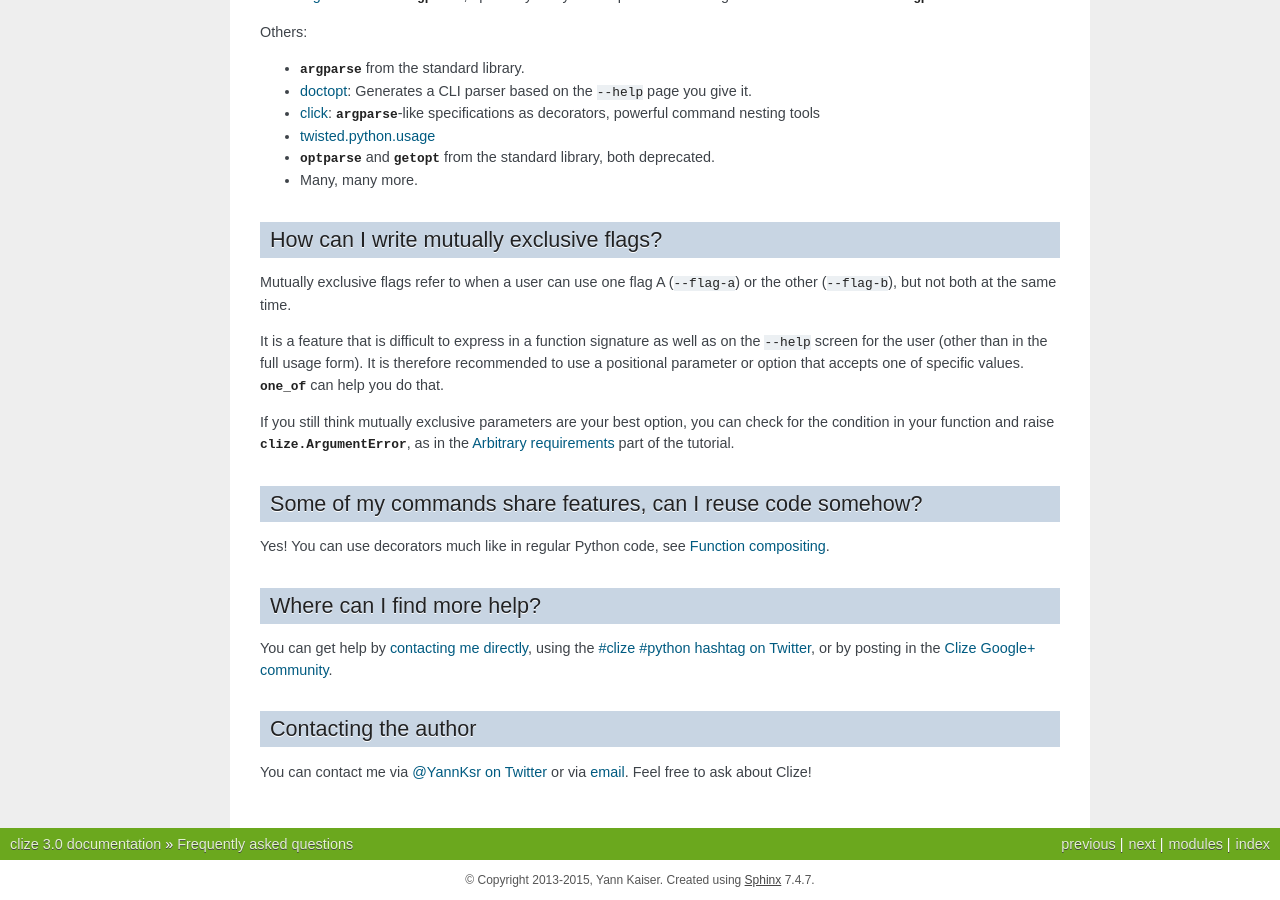
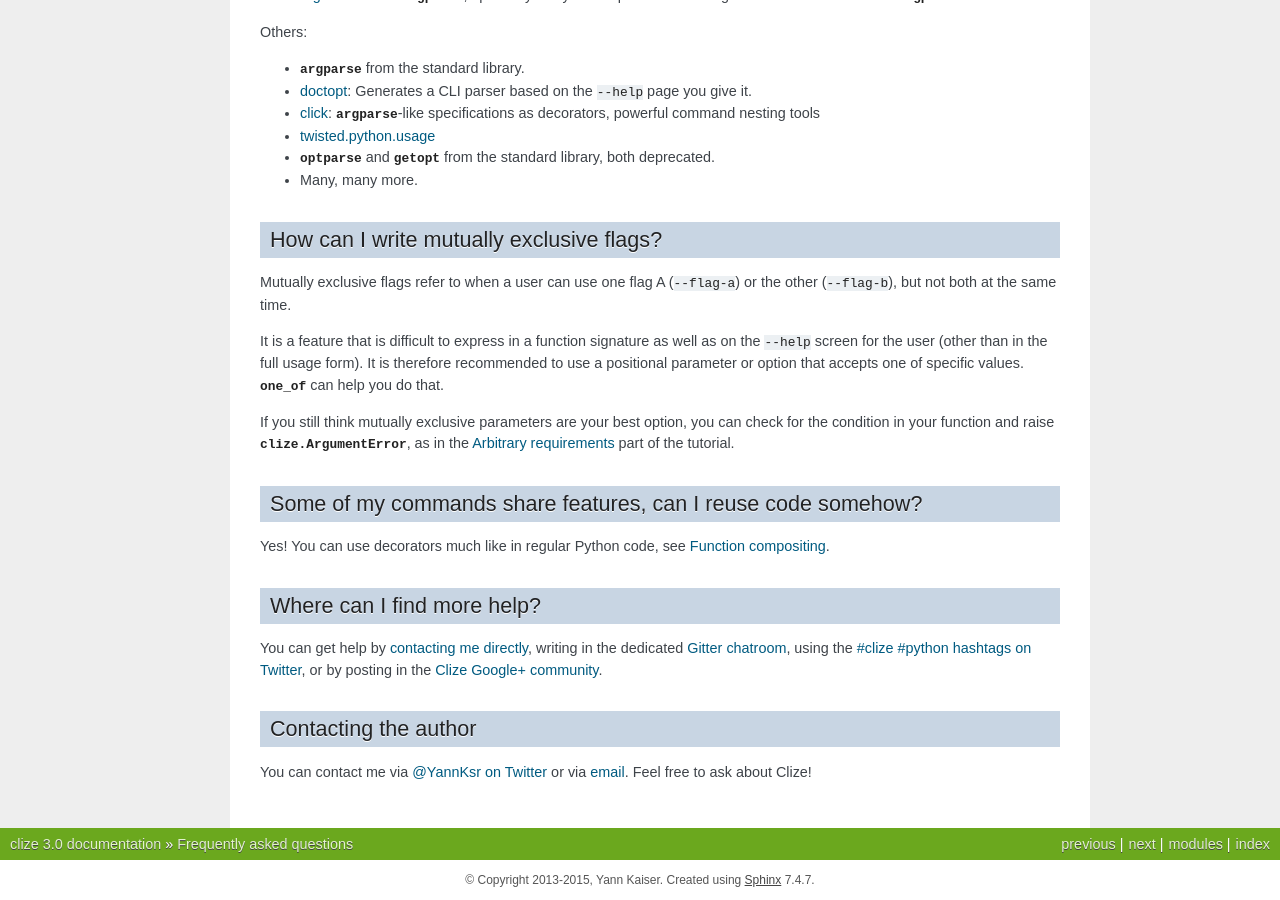
Before and after one commit to epsy/clize, a Sphinx documentation site: the page built from docs/faq.rst, in a window 1280 px wide and 900 px high, scrolled down 1889 px. Built offline with Sphinx 7.4.7, drawn with Linux system fonts in a browser that asks for light colours.

Commit message:
Added gitter links to the docs.

```diff
--- a/docs/faq.rst
+++ b/docs/faq.rst
@@ -166,8 +166,8 @@ Yes! You can use decorators much like in regular Python code, see
 Where can I find more help?
 ---------------------------
 
-You can get help by :ref:`contacting me directly <contact>`, using the `#clize
-#python hashtag on Twitter
+You can get help by :ref:`contacting me directly <contact>`, writing in the dedicated `Gitter chatroom <https://gitter.im/epsy/clize>`_, using the `#clize
+#python hashtags on Twitter
 <https://twitter.com/search?f=realtime&q=%23clize%20%23python>`_, or by posting
 in the `Clize Google+
 community <https://plus.google.com/communities/101146333300650079362>`_.
--- a/docs/index.rst
+++ b/docs/index.rst
@@ -47,6 +47,7 @@ interface for it:
 
 * Follow the :ref:`tutorial <basics>`
 * Browse the |examples_url|_
+* Ask for help `on Gitter <https://gitter.im/epsy/clize>`_
 * Check out :ref:`why Clize was made <why>`
 * Star, watch or fork `Clize on GitHub <https://github.com/epsy/clize>`_
 
```
